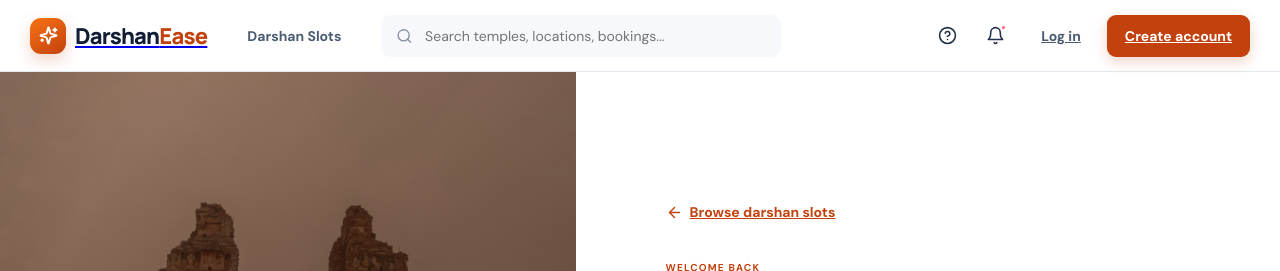
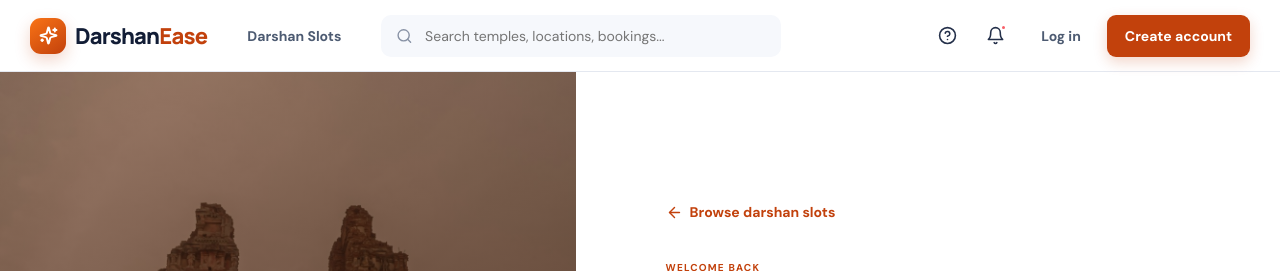
Before and after one commit to Llorente14/darshanease, a React (Vite) app in the folder frontend/: page /login in a window 1280 px wide. Shown: the top 271 px of the page. Built offline with nearby package versions, Linux system fonts and the light colour scheme; no server answers.

Commit message:
fix(frontend): remove underline from button links, logo and back links

```diff
--- a/frontend/src/index.css
+++ b/frontend/src/index.css
@@ -41,6 +41,7 @@ button:disabled { cursor: not-allowed; opacity: .55; }
   backdrop-filter: blur(16px);
 }
 .logo-button { border: 0; background: transparent; padding: 0; }
+a.button, .logo-button, .back-link { text-decoration: none; }
 .topbar-link { min-height: 40px; display: inline-flex; align-items: center; padding: 0 12px; border-radius: 9px; color: #4d5b72; font-weight: 700; font-size: 14px; text-decoration: none; white-space: nowrap; }
 .topbar-link:hover { background: var(--bg); color: var(--navy); }
 .logo { display: flex; align-items: center; gap: 9px; font-size: 22px; font-weight: 800; letter-spacing: -.8px; white-space: nowrap; }
```
